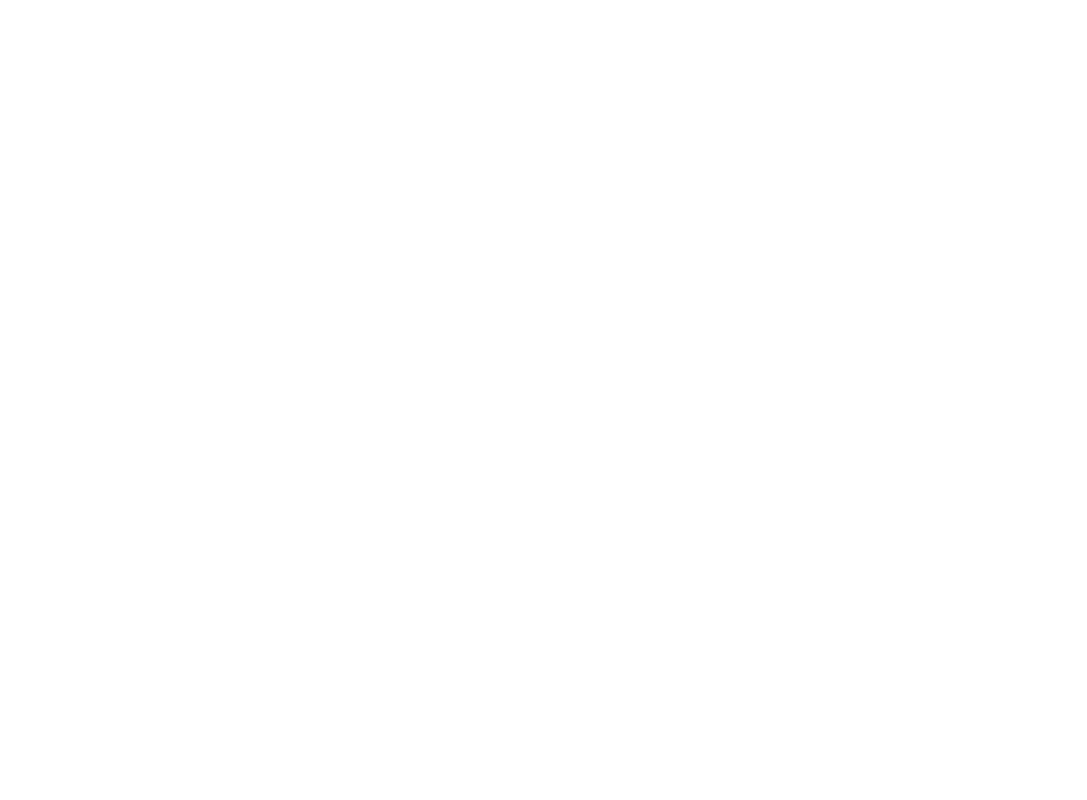
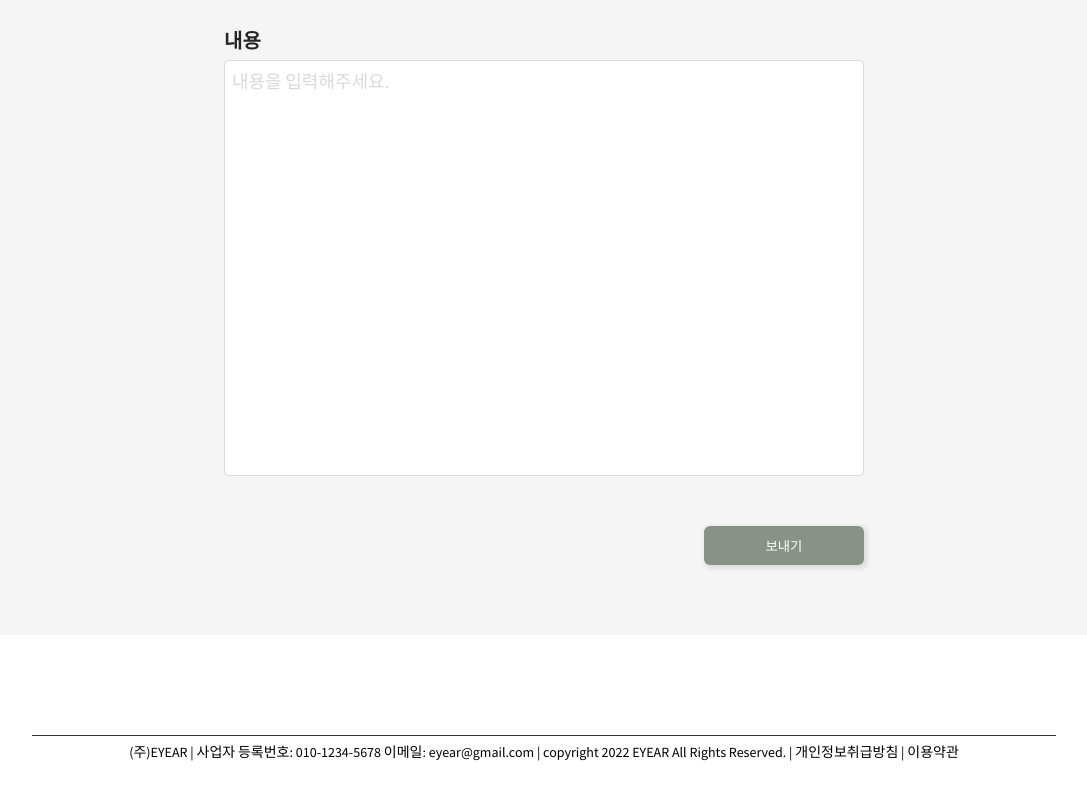
Before and after one commit to eyear22/eyear_frontend, a React (Create React App) app: page /post in a window 1280 px wide. Before the commit this address had no page. Shown: the part 644-1444 px from the top of the page, without its empty margins (96-1183 px from the left). Before the commit the page ends 800 px from the top, so only its background shows below. Built offline with nearby package versions, Linux system fonts and the light colour scheme.

Commit message:
[CHORE] send -> post로 이름 변경

```diff
--- a/src/App.js
+++ b/src/App.js
@@ -1,7 +1,7 @@
 import Home from './pages/Home';
 import Video from './pages/Video';
 import { BrowserRouter, Routes, Route } from 'react-router-dom';
-import Send from './pages/Send';
+import Post from './pages/Post';
 import VideoDetail from './pages/VideoDetail';
 import Login from './pages/Login';
 import Join from './pages/Join';
@@ -15,7 +15,7 @@
       <Routes>
         <Route path="/" element={<Home />} />
         <Route path="/video" element={<Video />} />
-        <Route path="/send" element={<Send />} />
+        <Route path="/post" element={<Post />} />
         <Route path="/videoDetail" element={<VideoDetail />} />
         <Route path="/detail/:postId" element={<Detail />} />
         <Route path="/login" element={<Login />} />
--- a/src/components/send/SendButton.js
+++ b/src/components/post/PostButton.js
@@ -1,6 +1,6 @@
 import styled from 'styled-components';
 
-const SendButton = ({ onClick }) => {
+const PostButton = ({ onClick }) => {
   return (
     <Container onClick={onClick}>
       <Button type="submit">보내기</Button>
@@ -26,4 +26,4 @@
   cursor: pointer;
 `;
 
-export default SendButton;
+export default PostButton;
--- a/src/pages/Send.js
+++ b/src/pages/Post.js
@@ -1,14 +1,14 @@
 import styled from 'styled-components';
 import Layout from '../components/common/Layout';
-import ContentInput from '../components/send/ContentInput';
-import FileInput from '../components/send/FileInput';
-import ReceiverInput from '../components/send/ReceiverInput';
-import SendButton from '../components/send/SendButton';
-import TitleInput from '../components/send/TitleInput';
+import ContentInput from '../components/post/ContentInput';
+import FileInput from '../components/post/FileInput';
+import ReceiverInput from '../components/post/ReceiverInput';
+import PostButton from '../components/post/PostButton';
+import TitleInput from '../components/post/TitleInput';
 import useInput from '../utils/useInput';
 import { publicRequest } from '../hooks/requestMethods';
 
-const Send = () => {
+const Post = () => {
   const title = useInput('');
   const receiver = useInput(0);
   const file = useInput([]);
@@ -39,9 +39,9 @@
       <ReceiverInput />
       <FileInput file={file} />
       <ContentInput content={content} />
-      <SendButton onClick={onClick} />
+      <PostButton onClick={onClick} />
     </Layout>
   );
 };
 
-export default Send;
+export default Post;
```
Also changed, not shown: src/components/post/ContentInput.js (renamed from src/components/send/ContentInput.js), src/components/post/DropDownInput.js (renamed from src/components/send/DropDownInput.js), src/components/post/FileInput.js (renamed from src/components/send/FileInput.js), src/components/post/ReceiverInput.js (renamed from src/components/send/ReceiverInput.js), src/components/post/TitleInput.js (renamed from src/components/send/TitleInput.js).
